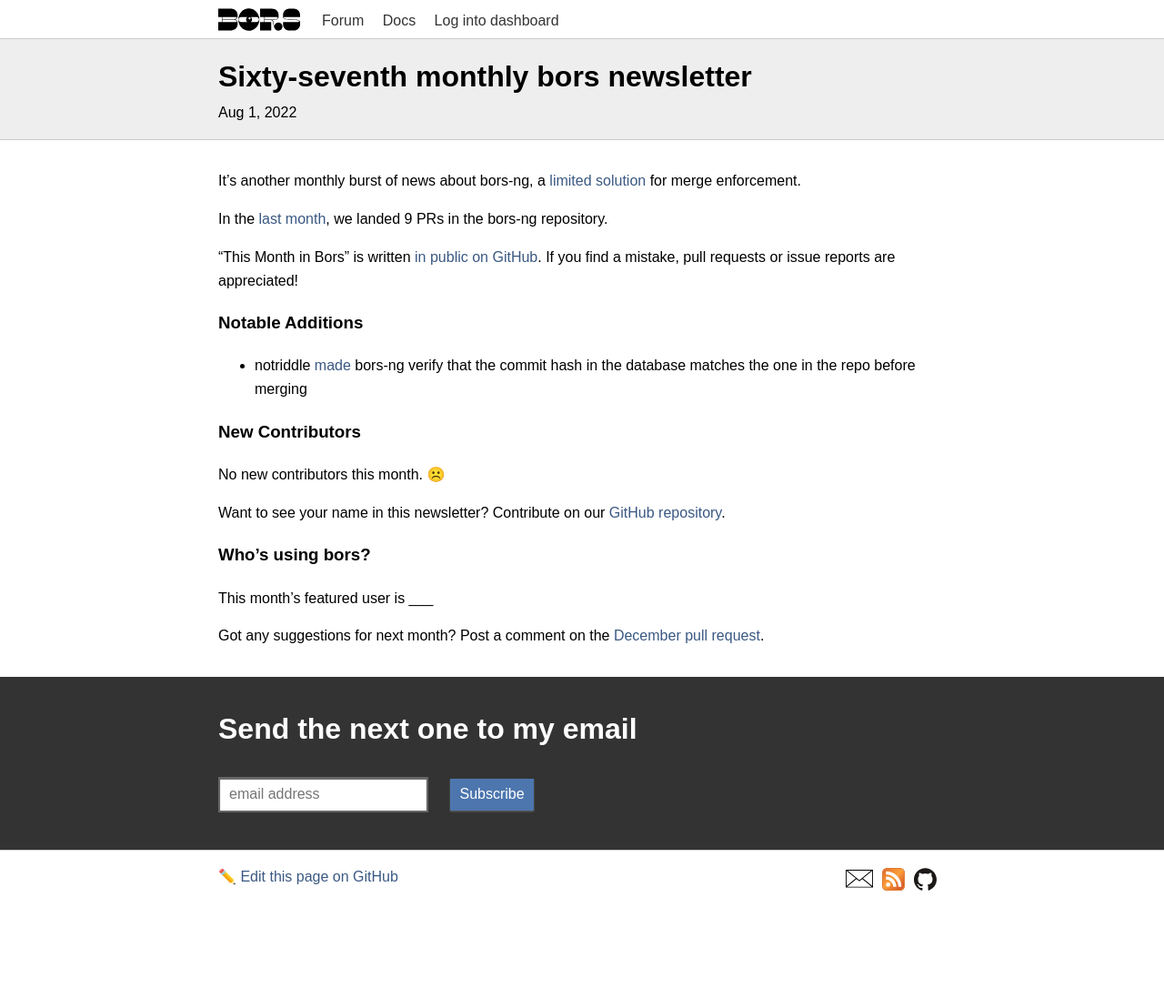
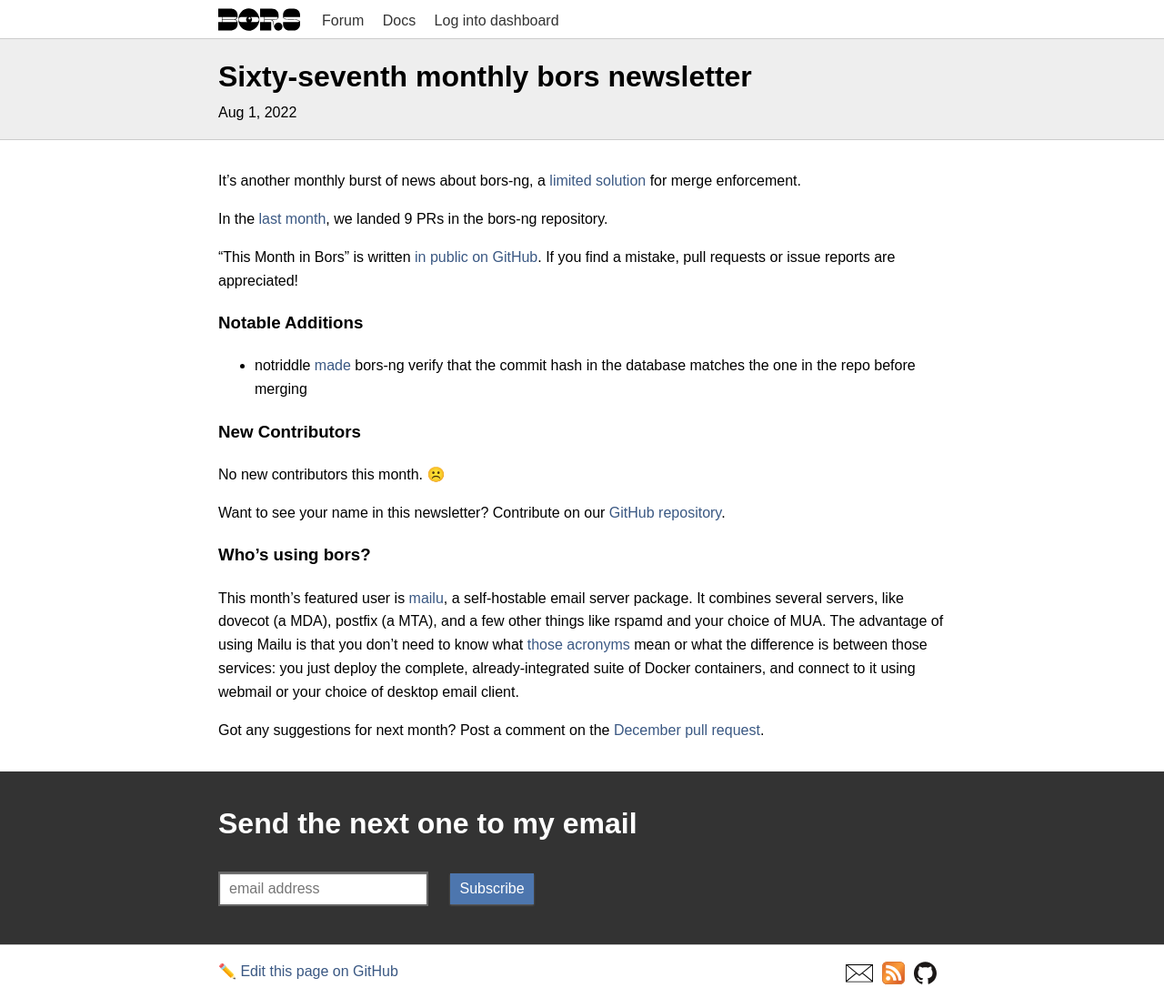
Before and after one commit to bors-ng/bors-ng.github.io, a Jekyll site: the page built from _posts/2022-08-01-tmib-67.md, in a window 1280 px wide. Shown: the whole page at 91% size. Built offline with Jekyll 4.4.1, drawn with Linux system fonts in a browser that asks for light colours; before the commit the page ends 993 px from its top, so only the background shows below that.

Commit message:
Add featured user

```diff
--- a/_posts/2022-08-01-tmib-67.md
+++ b/_posts/2022-08-01-tmib-67.md
@@ -31,7 +31,7 @@
 
 ### Who's using bors?
 
-This month's featured user is ___
+This month's featured user is [mailu](https://github.com/Mailu/Mailu), a self-hostable email server package. It combines several servers, like dovecot (a MDA), postfix (a MTA), and a few other things like rspamd and your choice of MUA. The advantage of using Mailu is that you don't need to know what [those acronyms](https://en.wikipedia.org/wiki/Email_agent_(infrastructure)) mean or what the difference is between those services: you just deploy the complete, already-integrated suite of Docker containers, and connect to it using webmail or your choice of desktop email client.
 
 Got any suggestions for next month?
 Post a comment on the [December pull request](https://github.com/bors-ng/bors-ng.github.io/pull/___).
```
